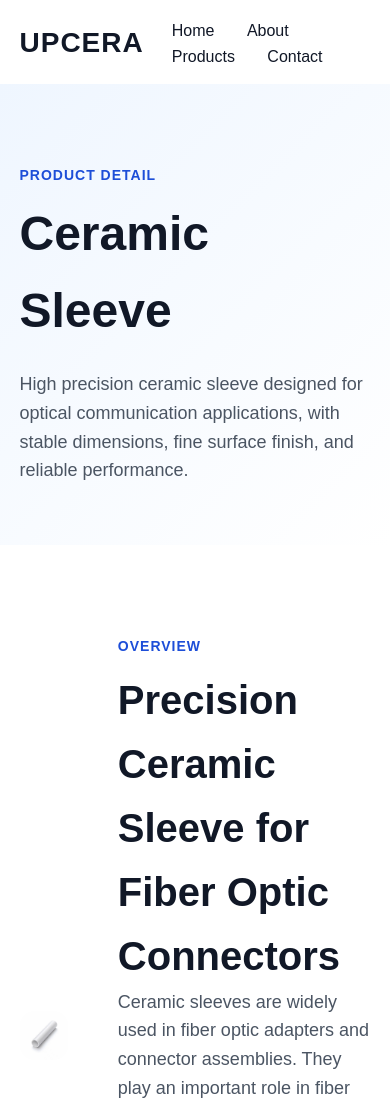
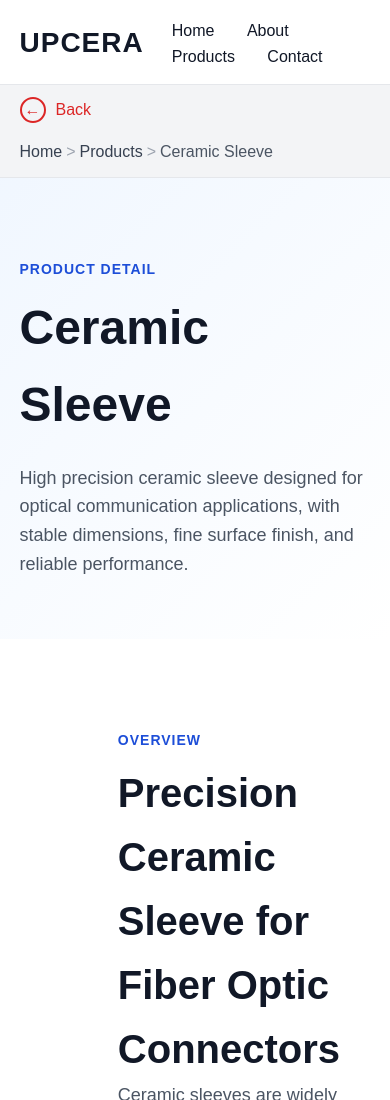
Before and after one commit to Clarklz123/clarklz123.github.io, a plain HTML site: page products/ceramic-sleeves/index.html in a window 390 px wide. Shown: the top 1100 px of the page. Drawn offline with Linux system fonts and the light colour scheme.

Commit message:
Refine breadcrumb UI and add back-to-top button

```diff
--- a/css/style.css
+++ b/css/style.css
@@ -157,7 +157,7 @@ body.home-page {
 ========================= */
 .page-hero {
   background: linear-gradient(135deg, #eff6ff, #ffffff);
-  padding: 80px 0 60px;
+  padding: 0 0 60px;
 }
 
 .page-hero h1 {
@@ -170,6 +170,121 @@ body.home-page {
   max-width: 780px;
   font-size: 18px;
   color: #4b5563;
+}
+
+.breadcrumb-strip {
+  background-color: #f3f4f6;
+  border-top: 1px solid #e5e7eb;
+  border-bottom: 1px solid #e5e7eb;
+  margin-bottom: 80px;
+}
+
+.breadcrumb-row {
+  display: flex;
+  justify-content: space-between;
+  align-items: center;
+  gap: 16px;
+  min-height: 92px;
+}
+
+.breadcrumb-back {
+  display: inline-flex;
+  align-items: center;
+  gap: 10px;
+  color: #dc2626;
+  text-decoration: none;
+  font-size: 16px;
+}
+
+.breadcrumb-back:hover {
+  color: #b91c1c;
+}
+
+.back-icon {
+  width: 26px;
+  height: 26px;
+  display: inline-flex;
+  align-items: center;
+  justify-content: center;
+  border: 2px solid #dc2626;
+  border-radius: 50%;
+  font-size: 16px;
+  font-weight: bold;
+  line-height: 1;
+}
+
+.breadcrumb {
+  font-size: 16px;
+}
+
+.breadcrumb ol {
+  list-style: none;
+  display: flex;
+  flex-wrap: wrap;
+  align-items: center;
+  gap: 0;
+  margin: 0;
+  padding: 0;
+}
+
+.breadcrumb li {
+  color: #4b5563;
+}
+
+.breadcrumb li + li::before {
+  content: ">";
+  margin: 0 4px;
+  color: #9ca3af;
+}
+
+.breadcrumb a {
+  color: #374151;
+  text-decoration: none;
+}
+
+.breadcrumb a:hover {
+  color: #111827;
+  text-decoration: underline;
+}
+
+.back-to-top {
+  position: fixed;
+  right: 24px;
+  bottom: 24px;
+  width: 48px;
+  height: 48px;
+  border: none;
+  border-radius: 50%;
+  background-color: #1d4ed8;
+  color: #ffffff;
+  font-size: 22px;
+  cursor: pointer;
+  box-shadow: 0 8px 18px rgba(0, 0, 0, 0.22);
+  opacity: 0;
+  visibility: hidden;
+  transform: translateY(12px);
+  transition: opacity 0.2s ease, transform 0.2s ease, visibility 0.2s ease;
+  z-index: 900;
+}
+
+.back-to-top.show {
+  opacity: 1;
+  visibility: visible;
+  transform: translateY(0);
+}
+
+.back-to-top:hover {
+  background-color: #1e40af;
+}
+
+@media (max-width: 768px) {
+  .breadcrumb-row {
+    min-height: 74px;
+    flex-direction: column;
+    align-items: flex-start;
+    justify-content: center;
+    padding: 12px 0;
+  }
 }
 
 /* =========================
--- a/js/main.js
+++ b/js/main.js
@@ -1,10 +1,26 @@
 const navbar = document.querySelector('.navbar');
+const backToTopButton = document.createElement('button');
 
-if (navbar) {
-  const onScroll = () => {
+backToTopButton.className = 'back-to-top';
+backToTopButton.type = 'button';
+backToTopButton.setAttribute('aria-label', 'Back to top');
+backToTopButton.textContent = '↑';
+document.body.appendChild(backToTopButton);
+
+const onScroll = () => {
+  if (navbar) {
     navbar.classList.toggle('scrolled', window.scrollY > 8);
-  };
+  }
 
-  onScroll();
-  window.addEventListener('scroll', onScroll, { passive: true });
-}
+  backToTopButton.classList.toggle('show', window.scrollY > window.innerHeight);
+};
+
+onScroll();
+window.addEventListener('scroll', onScroll, { passive: true });
+
+backToTopButton.addEventListener('click', () => {
+  window.scrollTo({
+    top: 0,
+    behavior: 'smooth'
+  });
+});
--- a/products/ceramic-sleeves/index.html
+++ b/products/ceramic-sleeves/index.html
@@ -22,6 +22,21 @@
   </header>
 
   <section class="page-hero">
+    <div class="breadcrumb-strip">
+      <div class="container breadcrumb-row">
+        <a href="/products/" class="breadcrumb-back">
+          <span class="back-icon" aria-hidden="true">←</span>
+          <span>Back</span>
+        </a>
+        <nav class="breadcrumb" aria-label="Breadcrumb">
+          <ol>
+            <li><a href="/">Home</a></li>
+            <li><a href="/products/">Products</a></li>
+            <li aria-current="page">Ceramic Sleeve</li>
+          </ol>
+        </nav>
+      </div>
+    </div>
     <div class="container">
       <p class="section-tag">Product Detail</p>
       <h1>Ceramic Sleeve</h1>
```
Also changed, not shown: products/ceramic-ferrules/index.html (+15 -0 lines), products/index.html (+14 -0 lines).
